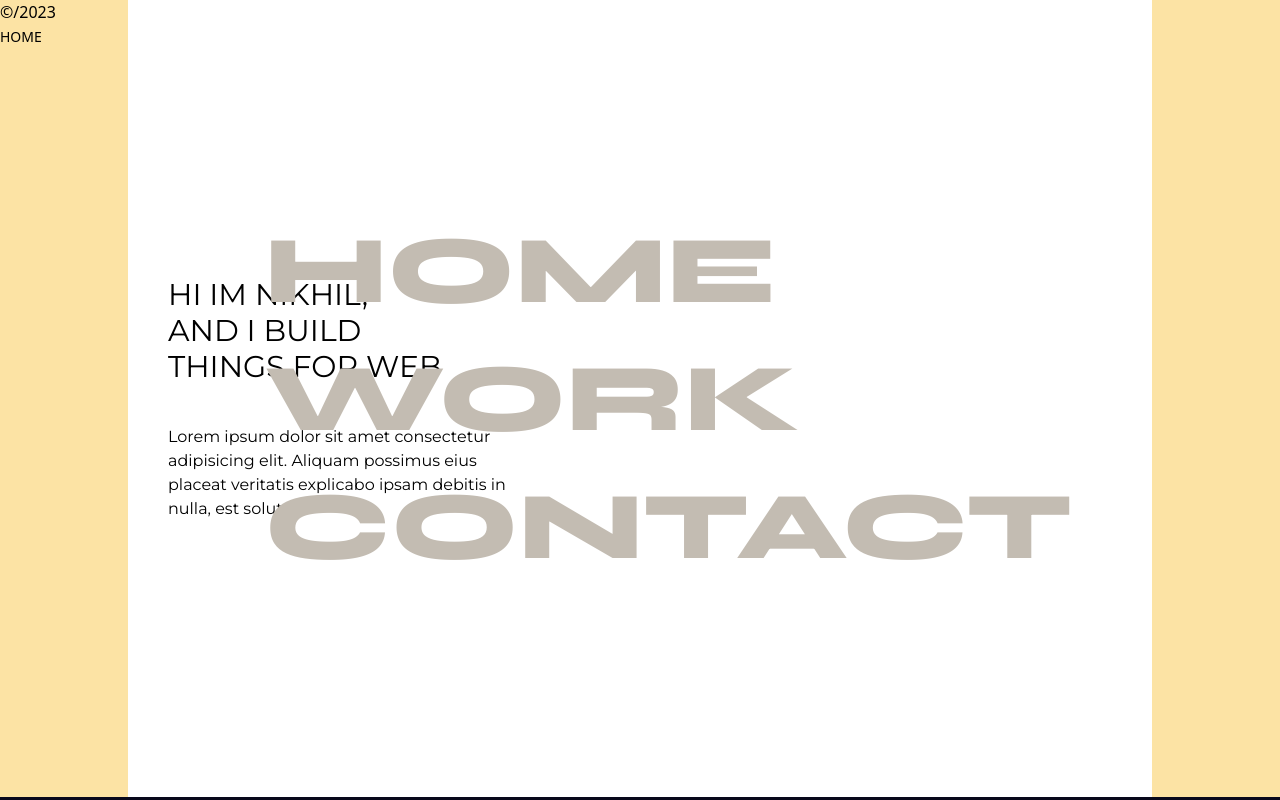
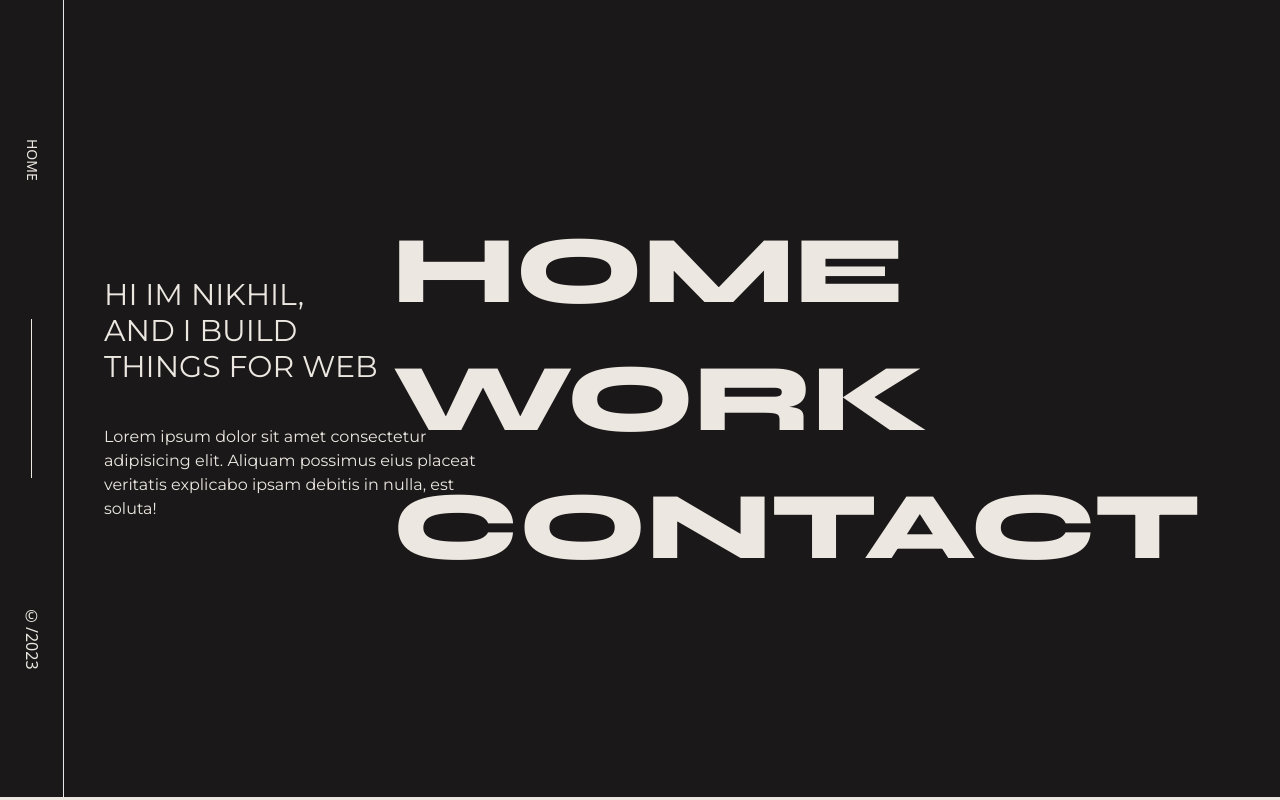
Before and after one commit to justnikee/BepleCrap, a React (Vite) app: page / in a window 1280 px wide. Built offline with nearby package versions, Linux system fonts and the light colour scheme.

Commit message:
home chnages

```diff
--- a/index.html
+++ b/index.html
@@ -14,8 +14,12 @@
     <link rel="stylesheet" href="./global.css" />
     <link rel="preconnect" href="https://fonts.googleapis.com" />
     <link rel="preconnect" href="https://fonts.gstatic.com" crossorigin />
+    <link rel="preconnect" href="https://fonts.googleapis.com" />
+    <link rel="preconnect" href="https://fonts.gstatic.com" crossorigin />
+    <link rel="preconnect" href="https://fonts.googleapis.com" />
+    <link rel="preconnect" href="https://fonts.gstatic.com" crossorigin />
     <link
-      href="https://fonts.googleapis.com/css2?family=Montserrat:wght@300;400;700&family=Syne:wght@800&display=swap"
+      href="https://fonts.googleapis.com/css2?family=EB+Garamond:wght@600&family=Montserrat:wght@300;400;700&family=Syne:wght@800&display=swap"
       rel="stylesheet"
     />
 
--- a/src/App.jsx
+++ b/src/App.jsx
@@ -1,11 +1,9 @@
 import "./App.css";
 import { BrowserRouter as Router, Routes, Route } from "react-router-dom";
-import HomePage from "./components/Header.components/Homepage.components/HomePage";
-import WorkPage from "./components/Header.components/WorkPage.jsx/WorkPage";
+import HomePage from "./pages/HomePage";
 import ContactUs from "./components/Header.components/contactus.component/ContactUs";
 import Lenis from "@studio-freight/lenis";
-import { AnimatePresence } from "framer-motion";
-import Layout from "./components/Header.components/layout";
+import { About } from "./pages/About";
 
 function App() {
   const lenis = new Lenis({
@@ -36,15 +34,8 @@ function App() {
       <div className="">
         <Routes>
           {/* <Route path="/" element={<Layout />} /> */}
-          <Route
-            index
-            element={
-              <AnimatePresence exitBeforeEnter>
-                <HomePage />
-              </AnimatePresence>
-            }
-          />
-          <Route path="/work" element={<WorkPage />} />
+          <Route index element={<HomePage />} />
+          <Route path="/about" element={<About />} />
           <Route path="/contact" element={<ContactUs />} />
         </Routes>
       </div>
--- a/src/components/Header.components/HeroLinks.jsx
+++ b/src/components/Header.components/HeroLinks.jsx
@@ -1,23 +1,71 @@
 import React from "react";
 import { Link } from "react-router-dom";
+import { motion, AnimatePresence } from "framer-motion";
+
 const HeroLinks = () => {
   return (
     <>
-      <div className="flex gap-8 flex-col font-[syne]">
+      <div className="flex gap-8 flex-col font-[syne] text-[#ECE7E1]">
         <Link className="flex" to="/">
-          <p className="socials_text text-8xl transition-all hover:italic duration-1000 ease-in-out uppercase text-grey-500 hover:text-black">
-            home
-          </p>
+          <AnimatePresence>
+            <motion.p
+              initial={{
+                opacity: 0,
+                x: 700,
+                transitionDelay: 1,
+              }}
+              animate={{
+                opacity: 1,
+                x: 0,
+                transition: { delay: 3, ease: [0.17, 0.67, 0.83, 0.67] },
+              }}
+              exit={{
+                opacity: 0,
+              }}
+              className="socials_text text-8xl transition-all hover:italic duration-1000 ease-in-out uppercase text-grey-500 text-[#ECE7E1 ]"
+            >
+              home
+            </motion.p>
+          </AnimatePresence>
         </Link>
         <Link className="flex" to="/work">
-          <p className="socials_text text-8xl hover:italic uppercase text-grey-500 ease-in duration-2000 hover:text-black">
+          <motion.p
+            initial={{
+              opacity: 0,
+              x: 700,
+              transitionDelay: 2,
+            }}
+            animate={{
+              opacity: 1,
+              x: 0,
+              transition: { delay: 3.2, ease: [0.17, 0.67, 0.83, 0.67] },
+            }}
+            exit={{
+              opacity: 0,
+            }}
+            className="socials_text text-8xl hover:italic uppercase text-grey-500 ease-in duration-2000 text-[#ECE7E1 ]"
+          >
             Work
-          </p>
+          </motion.p>
         </Link>
         <Link className="flex" to="/contact">
-          <p className="socials_text text-8xl uppercase hover:italic text-grey-400 hover:text-black">
+          <motion.p
+            initial={{
+              opacity: 0,
+              x: 700,
+            }}
+            animate={{
+              opacity: 1,
+              x: 0,
+              transition: { delay: 3.4, ease: [0.17, 0.67, 0.83, 0.67] },
+            }}
+            exit={{
+              opacity: 0,
+            }}
+            className="socials_text text-8xl uppercase hover:italic text-grey-400 text-[#ECE7E1 ]"
+          >
             Contact
-          </p>
+          </motion.p>
         </Link>
       </div>
     </>
--- a/src/components/Header.components/Homepage.components/NewSections/HeroSection.jsx
+++ b/src/components/Header.components/Homepage.components/NewSections/HeroSection.jsx
@@ -1,10 +1,6 @@
 import React, { useEffect } from "react";
-import ProfilePicture from "../../../../assets/pp.svg";
-import pp from "../../../.././assets/PortfolioWorkimages/main.gif";
 import styled from "styled-components";
 import gsap from "gsap";
-import { Link } from "react-router-dom";
-import { motion } from "framer-motion";
 import HeroLinks from "../../HeroLinks";
 import Sidebar from "../../contactus.component/Sidebar";
 
@@ -34,13 +30,13 @@ const HeroSection = ({ transition }) => {
 
   return (
     <>
-      <div className="flex h-screen w-screen border-b-[3px] border-[#08081b]">
-        <div className="w-[10%]">
+      <div className="flex h-screen w-screen border-b-[3px] border-[#ECE7E1]">
+        <div className="w-[5%]">
           <Sidebar />
         </div>
 
-        <div className="flex flex-col gap-10 w-[40%] border-[#08081b] bg-[#ffffff] justify-center items-start p-10">
-          <Heading className="anime text-black font-[Syne] overflow-hidden">
+        <div className="flex flex-col gap-10 w-[45%] border-[#ECE7E1] bg-[#1A1818] justify-center items-start p-10">
+          <Heading className="anime text-[#ECE7E1] font-[Syne] overflow-hidden">
             <span className="anim_text text-3xl  uppercase font-[Montserrat] inline-block ">
               Hi Im Nikhil,
             </span>
@@ -53,7 +49,7 @@ const HeroSection = ({ transition }) => {
               Things For Web
             </span>
           </Heading>
-          <SubHeading className="text-l w-[80%] font-[Montserrat] sub_text">
+          <SubHeading className="text-l w-[80%] font-[Montserrat] sub_text text-[#ECE7E1]">
             Lorem ipsum dolor sit amet consectetur adipisicing elit. Aliquam
             possimus eius placeat veritatis explicabo ipsam debitis in nulla,
             est soluta!
@@ -79,9 +75,9 @@ const HeroSection = ({ transition }) => {
             </motion.button>
           </Link> */}
         </div>
-        <div className="flex flex-col relative  bg-[#ffffff]  justify-center items-end w-[40%]">
+        <div className="flex flex-col relative  bg-[#1A1818]  justify-center items-end w-[50%]">
           <div className="p-20">
-            <HeroLinks />
+            <HeroLinks transition={transition} />
           </div>
         </div>
       </div>
--- a/src/components/Header.components/WorkPage.jsx/WorkPage.jsx
+++ /dev/null
@@ -1,44 +0,0 @@
-import React from "react";
-import { motion, AnimatePresence } from "framer-motion";
-
-const transition = {
-  duration: 1.4,
-  ease: [0.6, 0.1, -0.05, 0.9],
-};
-
-const WorkPage = () => {
-  return (
-    <AnimatePresence>
-      <div
-        className="flex justify-center items-center"
-        style={{
-          height: "100vh",
-          width: "100%",
-          background: "transparent",
-          overflow: "hidden",
-        }}
-      >
-        <motion.h1
-          initial={{
-            opacity: 0,
-            y: 200,
-            transitionDelay: 1,
-          }}
-          animate={{
-            opacity: 1,
-            y: 0,
-            transition: { delay: 0.2, ...transition },
-          }}
-          exit={{
-            opacity: 0,
-          }}
-          className="text-6xl font-[syne] uppercase"
-        >
-          WorkPage
-        </motion.h1>
-      </div>
-    </AnimatePresence>
-  );
-};
-
-export default WorkPage;
--- a/src/components/Header.components/contactus.component/Sidebar.jsx
+++ b/src/components/Header.components/contactus.component/Sidebar.jsx
@@ -4,13 +4,18 @@ import { Link } from "react-router-dom";
 const Sidebar = () => {
   return (
     <>
-      <div className="flex flex-col ">
-        <div className="h-[40%]">©/2023</div>
-        <div className="h-[20%]">
-          <div className="h-full w-[2px] bg-black"></div>
+      <div className="flex h-full flex-col-reverse justify-center items-center  border-r">
+        <div className="h-[40%] write-verticle text-center ">
+          <span className="text-[#ECE7E1]">©/2023</span>
         </div>
-        <div className="h-[40%]">
-          <Link to="/" className="uppercase text-sm ">
+        <div className="h-[20%] write-verticle flex justify-start ">
+          <div className="h-full w-[1px] bg-[#ECE7E1] "></div>
+        </div>
+        <div className="h-[40%] flex justify-center">
+          <Link
+            to="/"
+            className="uppercase text-sm write-verticle text-center text-[#ECE7E1] hover:underline "
+          >
             home
           </Link>
         </div>
--- a/src/main.css
+++ b/src/main.css
@@ -21,3 +21,7 @@ html {
     url("./Fonts/10\ Canopee/Canopee.otf") format("truetype");
   font-weight: bold;
 }
+
+.write-verticle {
+  writing-mode: vertical-lr;
+}
--- /dev/null
+++ b/src/pages/About.jsx
@@ -0,0 +1,17 @@
+import React from "react";
+import Sidebar from "../components/Header.components/contactus.component/Sidebar";
+export const About = () => {
+  return (
+    <div className="flex">
+      <div className="w-[5%]">
+        <Sidebar />
+      </div>
+      <div className="w-[50%]">
+        <h1 className="uppercase font-[syne]">About</h1>
+      </div>
+      <div className="w-[45%]">
+        <img src={{ image }} alt="" />
+      </div>
+    </div>
+  );
+};
--- a/src/components/Header.components/Homepage.components/HomePage.jsx
+++ b/src/pages/HomePage.jsx
@@ -1,11 +1,7 @@
 import React from "react";
 import styled from "styled-components";
 import { motion } from "framer-motion";
-import HeroSection from "./NewSections/HeroSection";
-import TechStack from "./NewSections/TechStack";
-import Portfolio from "./MyPortfolio/Portfolio";
-import "../../.././App.css";
-import Layout from "../layout";
+import HeroSection from "../components/Header.components/Homepage.components/NewSections/HeroSection";
 
 const transition = {
   duration: 1.4,
@@ -20,6 +16,7 @@ const Home = styled.div`
 const HomePage = () => {
   return (
     <motion.div
+      className="bg-[#1A1818]"
       initial={{
         height: 0,
       }}
```
Also changed, not shown: src/pages/Workpage.jsx (added).
